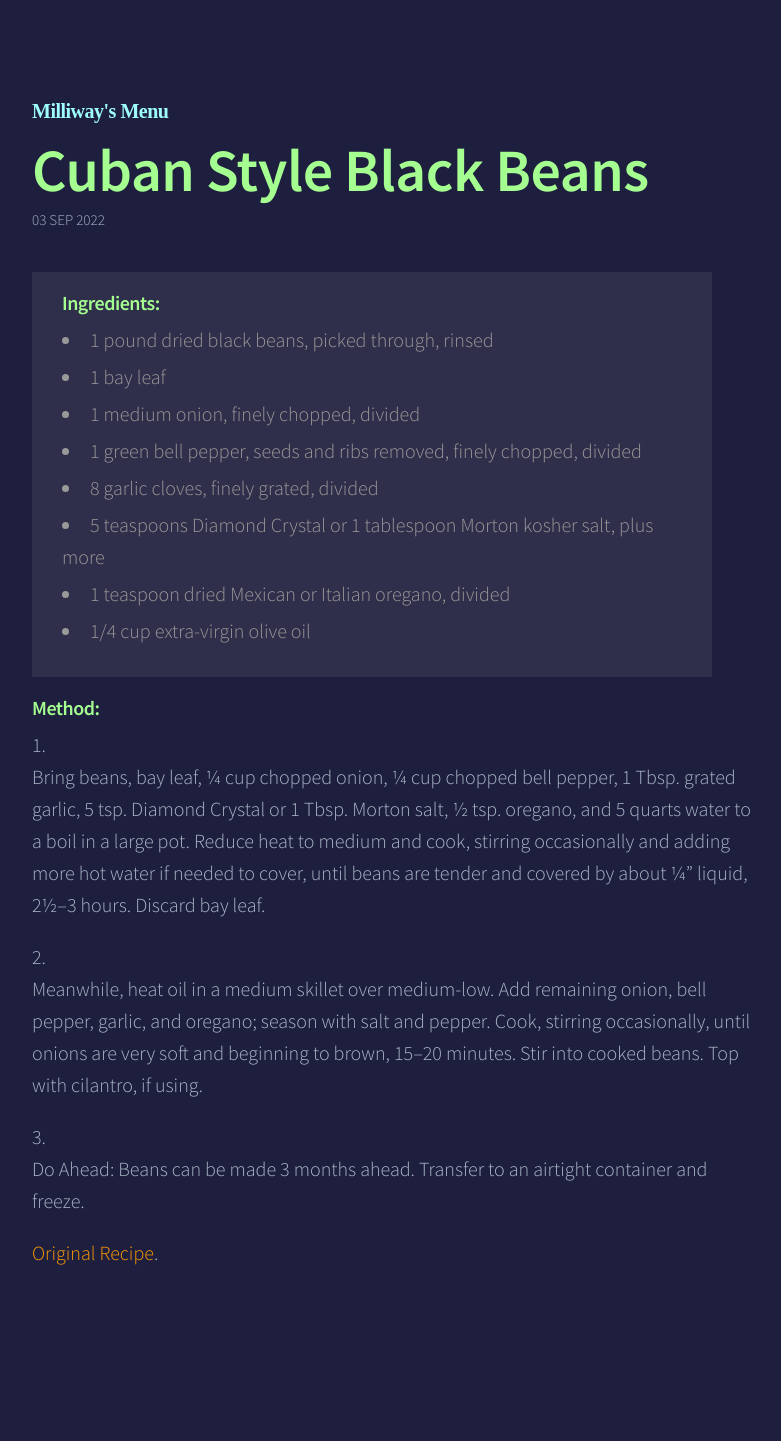
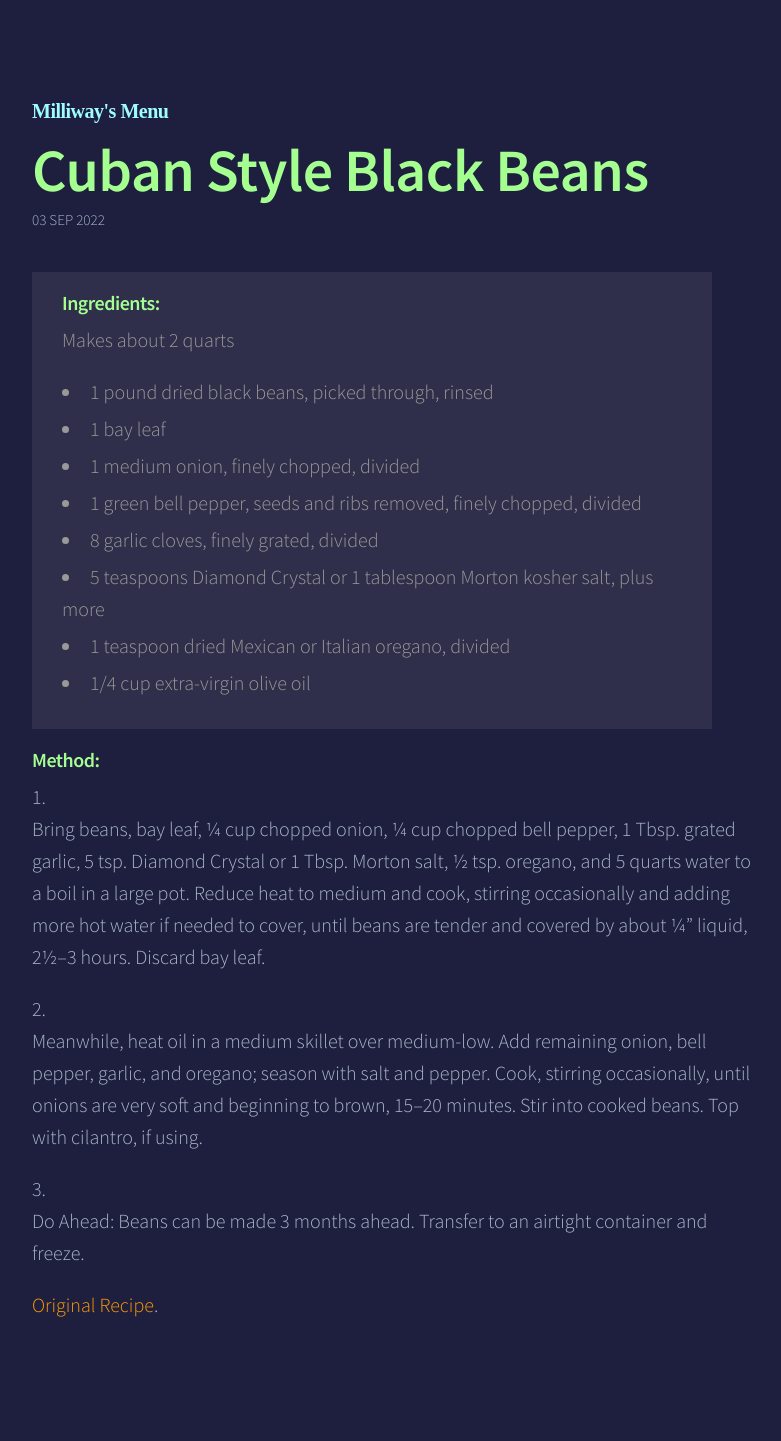
Before and after one commit to YaDryBug/yadrybug.github.io, a Jekyll site: the page built from _posts/2022-09-03-cuban-style-black-beans.markdown, in a window 1280 px wide. Shown: the whole page, without its empty margins (248-1029 px from the left). Built offline with Jekyll 4.4.1, drawn with Linux system fonts in a browser that asks for light colours; some web fonts are replaced; before the commit the page ends 1389 px from its top, so only the background shows below that.

Commit message:
change made to recipe

```diff
--- a/_posts/2022-09-03-cuban-style-black-beans.markdown
+++ b/_posts/2022-09-03-cuban-style-black-beans.markdown
@@ -5,6 +5,8 @@ date:   2022-09-03 16:28:59 +0000
 categories: dinner
 ---
 > #### Ingredients:
+>
+> Makes about 2 quarts
 >
 > - 1 pound dried black beans, picked through, rinsed
 > - 1 bay leaf
```
